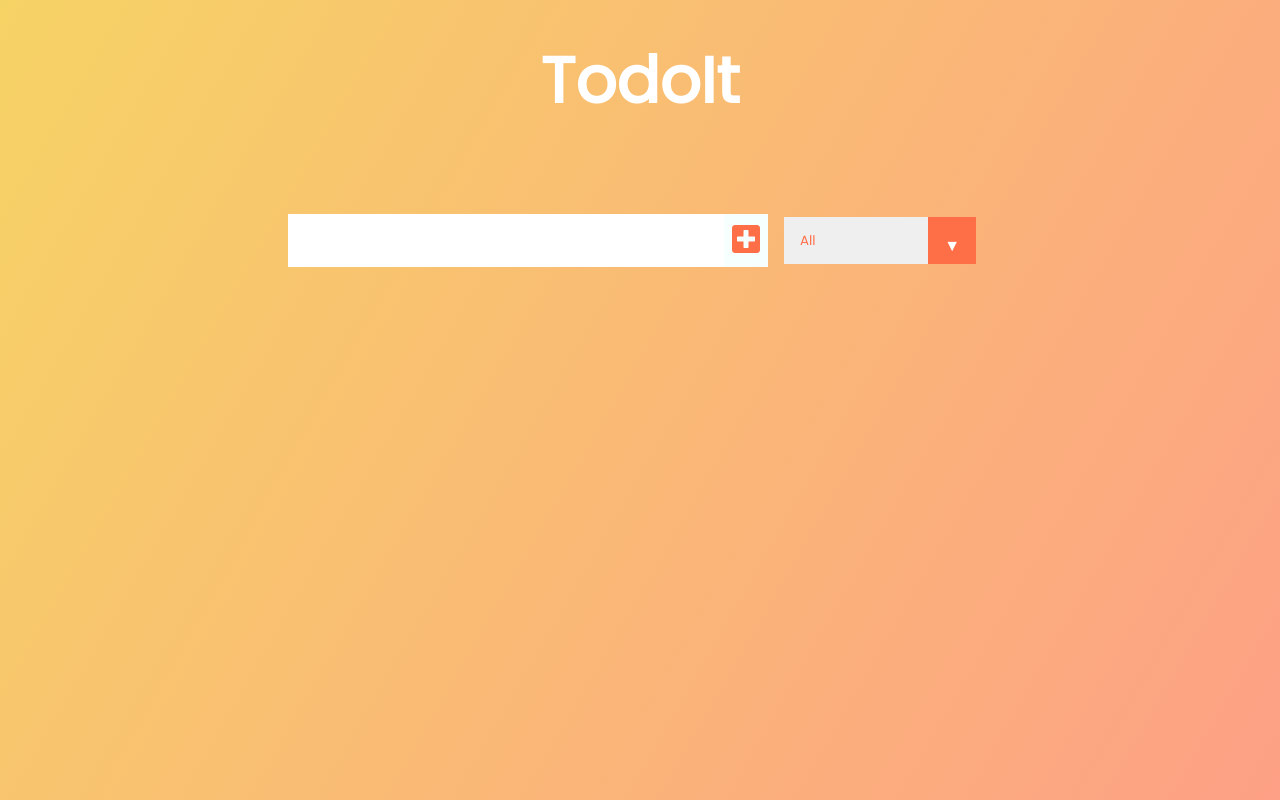
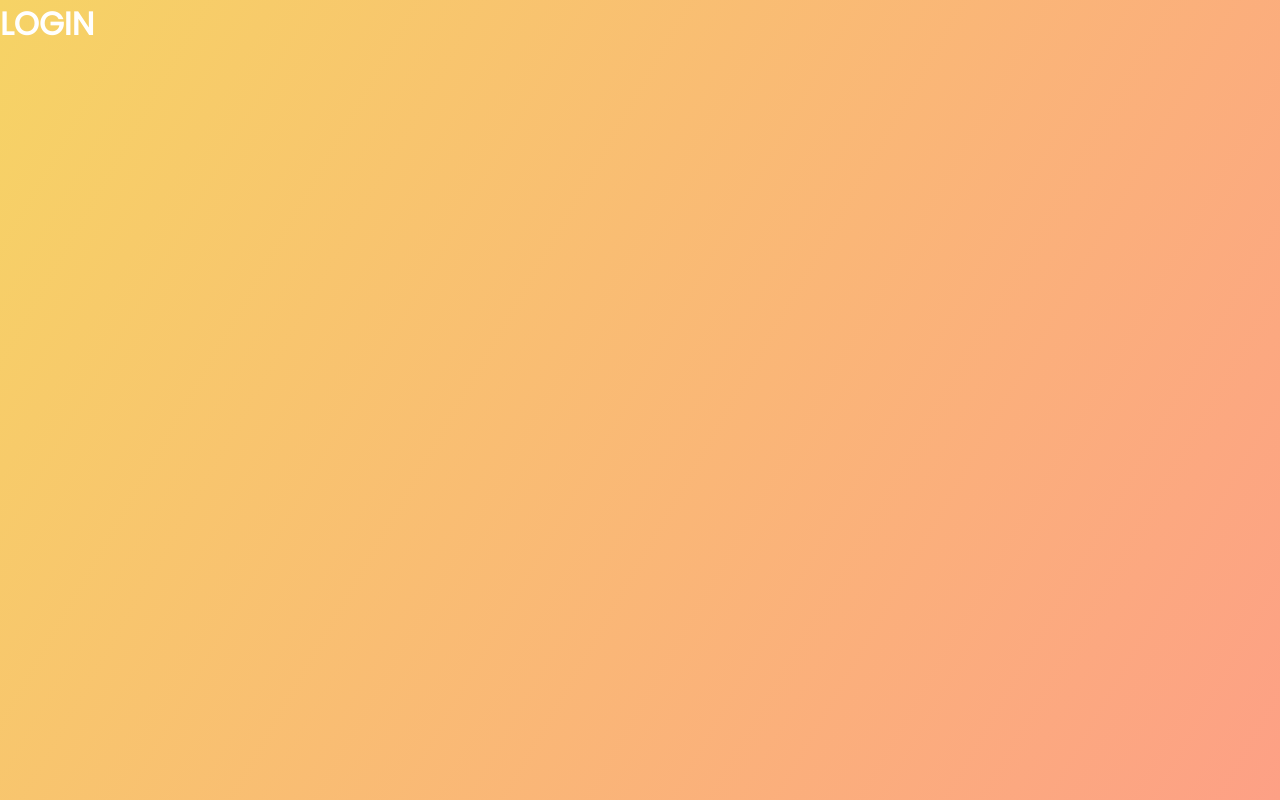
Before and after one commit to LarryBaer/TodoIt, a React (Create React App) app: page /login in a window 1280 px wide. Built offline with nearby package versions, Linux system fonts and the light colour scheme.

Commit message:
Added multiple pages with react router

```diff
--- a/package.json
+++ b/package.json
@@ -3,11 +3,13 @@
   "version": "0.1.0",
   "private": true,
   "dependencies": {
+    "@material-ui/core": "^4.11.3",
     "@testing-library/jest-dom": "^5.11.9",
     "@testing-library/react": "^11.2.5",
     "@testing-library/user-event": "^12.6.3",
     "react": "^17.0.1",
     "react-dom": "^17.0.1",
+    "react-router-dom": "^5.2.0",
     "react-scripts": "4.0.2",
     "web-vitals": "^1.1.0"
   },
@@ -38,6 +40,8 @@
   "devDependencies": {
     "@types/react": "^17.0.1",
     "@types/react-dom": "^17.0.0",
+    "@types/react-router": "^5.1.11",
+    "@types/react-router-dom": "^5.1.7",
     "@types/uuid": "^8.3.0"
   }
 }
--- a/src/App.tsx
+++ b/src/App.tsx
@@ -1,9 +1,10 @@
-import './App.css';
+// import './App.css';
 import React, { useState, useEffect } from 'react';
+import { BrowserRouter, Route, Router, Switch } from 'react-router-dom';
 
-// Import components
-import Form from './components/Form';
-import TodoList from "./components/TodoList";
+// Import pages
+import LogIn from "./Pages/login";
+import Home from './Pages/home';
 
 function App() {
   const [inputText, setInputText] = useState("");
@@ -49,23 +50,17 @@ function App() {
   }
 
   return (
-    <div className="App">
-      <header>
-        <h1>TodoIt</h1>
-      </header>
-      <Form
-      setStatus={setStatus}
-      todos={todos}
-      setTodos={setTodos}
-      setInputText={setInputText}
-      inputText={inputText}/>
 
-      <TodoList
-      filteredTodos={filteredTodos}
-      setTodos={setTodos}
-      text={inputText}
-      todos={todos}/>
-    </div>
+    <BrowserRouter>
+      <div className="App">
+          <Switch>
+           <Route path="/login" exact component={LogIn}/>
+           <Route path="/home" exact component={Home}/>
+           <Route path="/" render={() => <div>404</div>}></Route>
+          </Switch>
+
+      </div>
+    </BrowserRouter>
   );
   }
 
--- /dev/null
+++ b/src/Pages/home.tsx
@@ -0,0 +1,35 @@
+import React, { useState, useEffect } from 'react';
+import '../App.css';
+
+// Import components
+import Form from '../components/Form';
+import TodoList from "../components/TodoList";
+
+function Home(){
+    const [inputText, setInputText] = useState("");
+    const [status, setStatus] = useState('all');
+    const [filteredTodos, setFilteredTodos] = useState([]);
+    const [todos, setTodos] = useState([]);
+    return(
+        <div>
+            <header>
+               <h1>TodoIt</h1>
+            </header>
+
+            <Form
+            setStatus={setStatus}
+            todos={todos}
+            setTodos={setTodos}
+            setInputText={setInputText}
+            inputText={inputText}/>
+
+            <TodoList
+            filteredTodos={filteredTodos}
+            setTodos={setTodos}
+            text={inputText}
+            todos={todos}/>
+        </div>
+    )
+}
+
+export default Home;
--- /dev/null
+++ b/src/Pages/login.tsx
@@ -0,0 +1,11 @@
+import React from 'react';
+
+function LogIn(){
+    return(
+        <div>
+            <h1>LOGIN</h1>
+        </div>
+    )
+}
+
+export default LogIn;
--- a/src/index.tsx
+++ b/src/index.tsx
@@ -2,10 +2,13 @@ import React from 'react';
 import ReactDOM from 'react-dom';
 import './index.css';
 import App from './App';
+import { BrowserRouter } from 'react-router-dom';
 
 ReactDOM.render(
   <React.StrictMode>
-    <App />
+    <BrowserRouter>
+      <App />
+    </BrowserRouter>
   </React.StrictMode>,
   document.getElementById('root')
 );
--- /dev/null
+++ b/src/react-app-env.d.ts
@@ -0,0 +1 @@
+/// <reference types="react-scripts" />
```
Also changed, not shown: public/index.html (+0 -23 lines), 1 other file (tests, documents, lock files or other folders).
